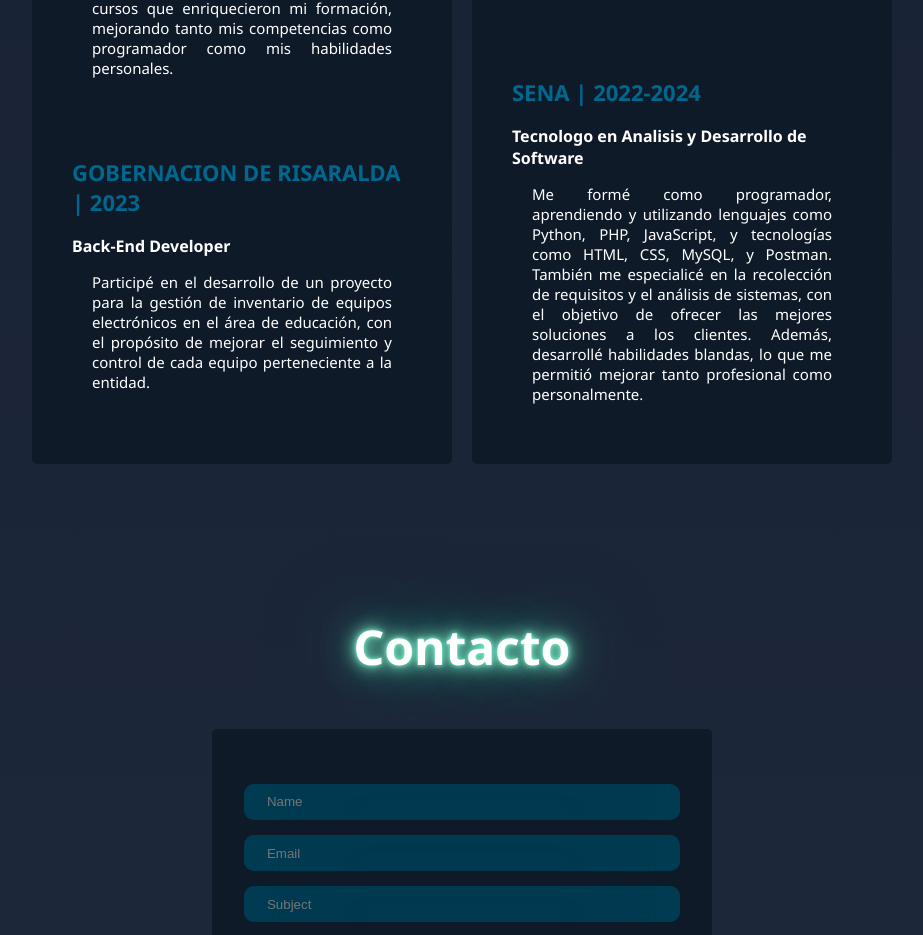
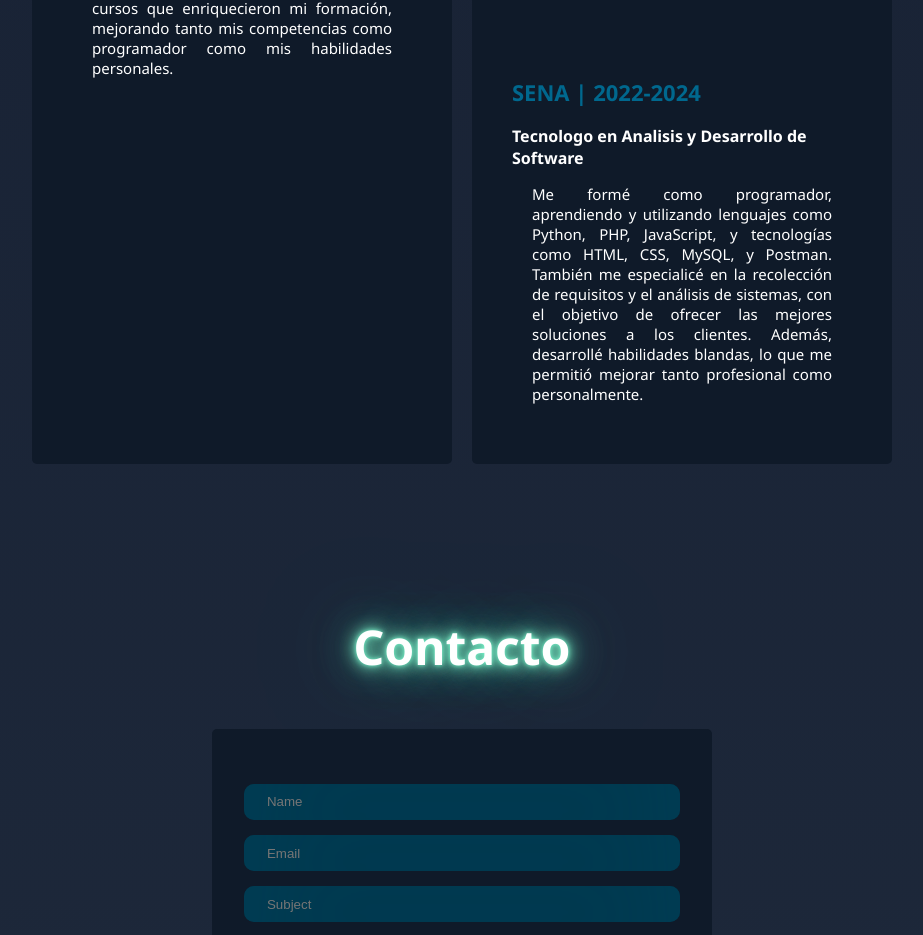
Before and after one commit to JuanJo5433/JuanJoDevWeb, a React (Vite) app: page / in a window 1280 px wide. Shown: the part 3057-3992 px from the top of the page, without its empty margins (178-1101 px from the left). Built offline with nearby package versions, Linux system fonts and the light colour scheme.

Commit message:
update cv JuanJoDev V1.3

```diff
--- a/src/components/Experience&Studies.jsx
+++ b/src/components/Experience&Studies.jsx
@@ -13,7 +13,7 @@ const ExperienceStudies = () => {
                 <h1>Experiencia</h1>
                 <Experience company={"GLOBANT"} time={"2024"} rol={"Front-End Developer"} descrip={"Durante mis prácticas en esta empresa, desarrollé diversos proyectos que me permitieron consolidar mis conocimientos y habilidades. Además, completé varios cursos que enriquecieron mi formación, mejorando tanto mis competencias como programador como mis habilidades personales."}/>
 
-                <Experience company={"GOBERNACION DE RISARALDA"} time={"2023"} rol={"Back-End Developer"} descrip={"Participé en el desarrollo de un proyecto para la gestión de inventario de equipos electrónicos en el área de educación, con el propósito de mejorar el seguimiento y control de cada equipo perteneciente a la entidad."}/>
+                {/* <Experience company={"GOBERNACION DE RISARALDA"} time={"2023"} rol={"Back-End Developer"} descrip={"Participé en el desarrollo de un proyecto para la gestión de inventario de equipos electrónicos en el área de educación, con el propósito de mejorar el seguimiento y control de cada equipo perteneciente a la entidad."}/> */}
               </div>
               <div className="studiesContainer" data-aos="flip-right">
                 <h1>Estudios</h1>
```
Also changed, not shown: 2 other files (tests, documents, lock files or other folders).
